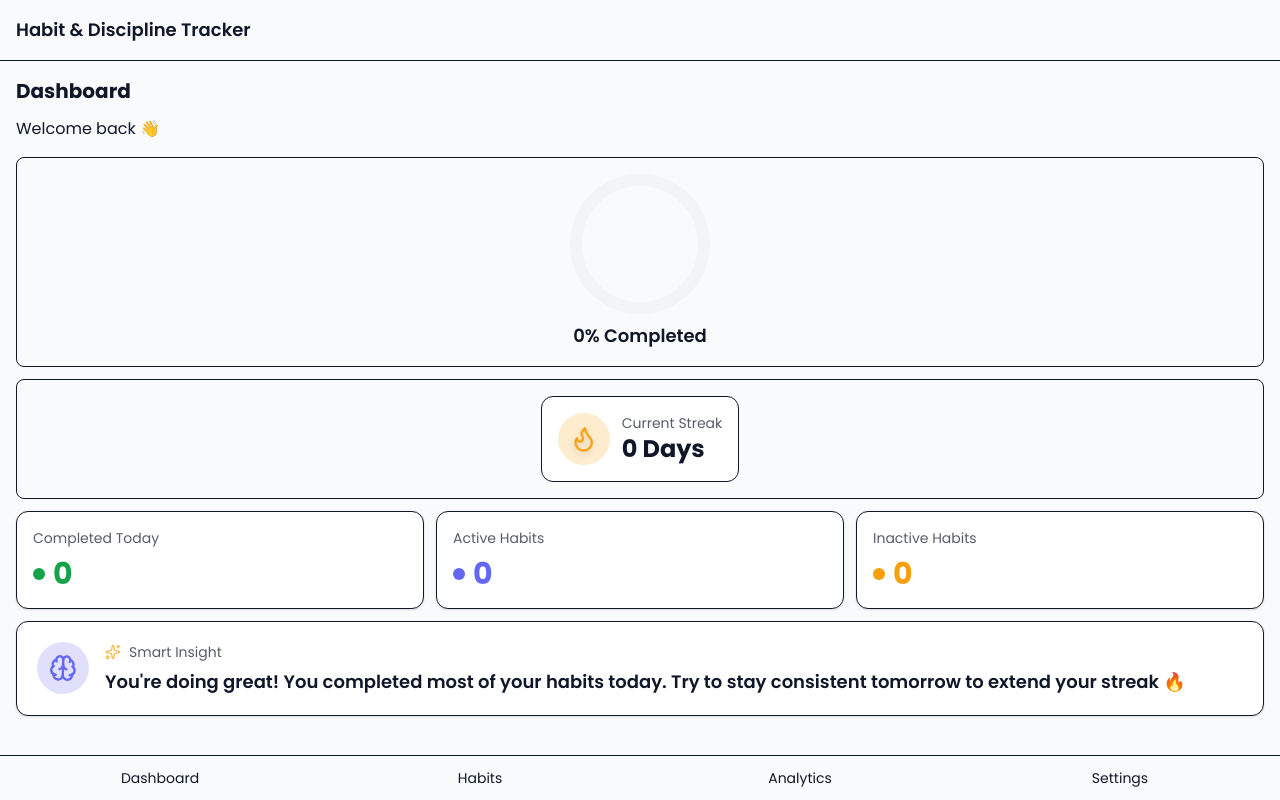
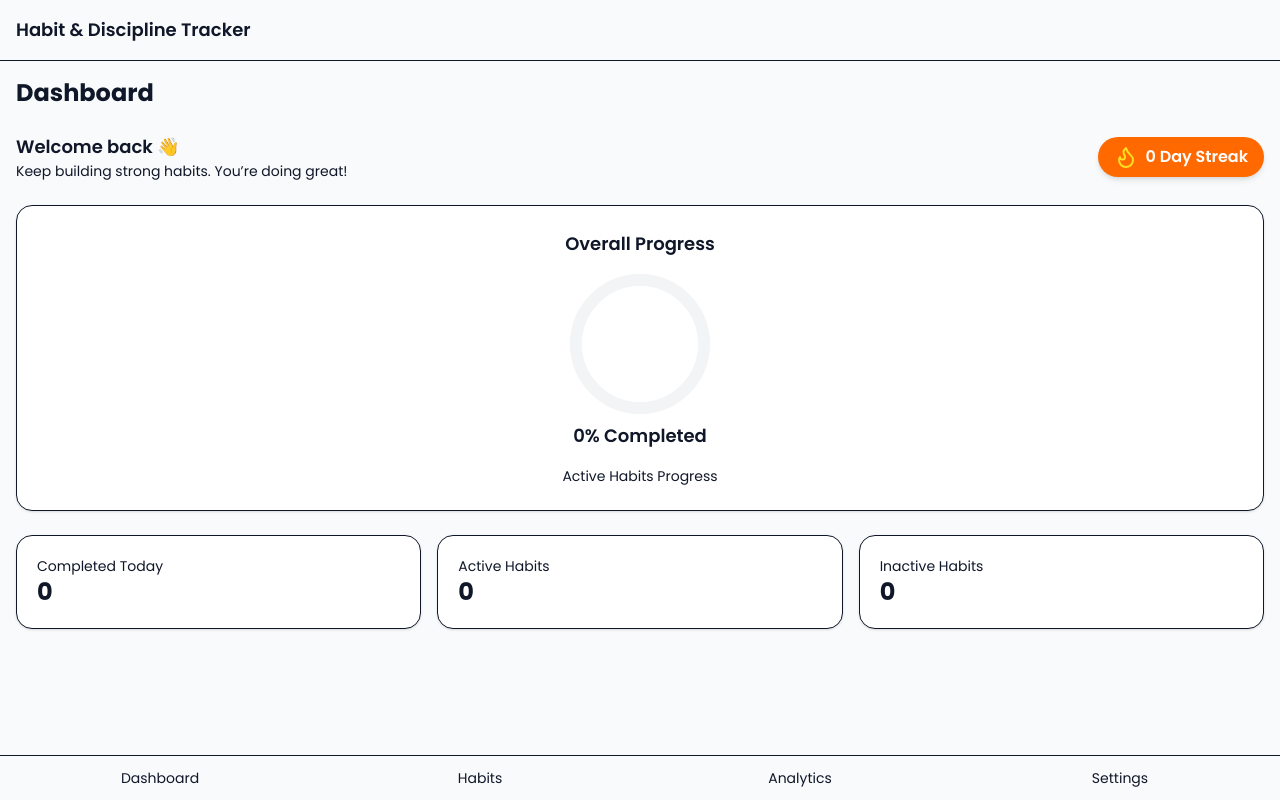
Before and after one commit to MohamedZaki599/Habit-Discipline-Tracker, a React (Vite) app: page / in a window 1280 px wide. Built offline with nearby package versions, Linux system fonts and the light colour scheme.

Commit message:
style(dashboard): polish dashboard UI layout, cards, streak badge and progress visuals

```diff
--- a/src/components/StatCard.tsx
+++ b/src/components/StatCard.tsx
@@ -1,40 +1,29 @@
+/* eslint-disable @typescript-eslint/no-explicit-any */
 import { motion } from "framer-motion"
 
-type StatCardProps = {
+type Props = {
 	label: string
 	value: number
-	color: "primary" | "success" | "warning"
+	icon?: any
 }
 
-export default function StatCard({ label, value, color }: StatCardProps) {
-	const colorMap: Record<typeof color, string> = {
-		primary: "var(--primary)",
-		success: "var(--success)",
-		warning: "var(--warning)",
-	}
-
+export default function StatCard({ label, value, icon: Icon }: Props) {
 	return (
 		<motion.div
-			initial={{ y: 15, opacity: 0 }}
-			animate={{ y: 0, opacity: 1 }}
-			transition={{ duration: 0.4 }}
-			className="rounded-xl border bg-[hsl(var(--card))] p-4 shadow-sm flex flex-col gap-2"
+			whileHover={{ scale: 1.02 }}
+			className="rounded-2xl border bg-[hsl(var(--card))]
+      shadow-sm p-5 flex items-center justify-between gap-4"
 		>
-			<span className="text-sm opacity-70">{label}</span>
+			<div>
+				<h4 className="text-sm text-muted-foreground">{label}</h4>
+				<p className="text-2xl font-bold">{value}</p>
+			</div>
 
-			<div className="flex items-center gap-2">
-				<span
-					className="inline-block w-3 h-3 rounded-full"
-					style={{ background: `hsl(${colorMap[color]})` }}
-				/>
-
-				<p
-					className="text-3xl font-bold"
-					style={{ color: `hsl(${colorMap[color]})` }}
-				>
-					{value}
-				</p>
-			</div>
+			{Icon && (
+				<div className="p-3 rounded-full bg-muted">
+					<Icon className="size-6" />
+				</div>
+			)}
 		</motion.div>
 	)
 }
--- a/src/components/StreakBadge.tsx
+++ b/src/components/StreakBadge.tsx
@@ -1,33 +1,13 @@
 import { Flame } from "lucide-react"
-import { motion } from "framer-motion"
 
-type StreakBadgeProps = {
-	streak: number
-}
-
-export default function StreakBadge({ streak }: StreakBadgeProps) {
+export default function StreakBadge({ streak }: { streak: number }) {
 	return (
-		<motion.div
-			initial={{ scale: 0.8, opacity: 0 }}
-			animate={{ scale: 1, opacity: 1 }}
-			transition={{ duration: 0.4, ease: "easeOut" }}
-			className="flex items-center gap-3 p-4 rounded-xl border bg-[hsl(var(--card))]"
+		<div
+			className="flex items-center gap-2 rounded-full px-4 py-2
+     bg-orange-500 text-white shadow-md"
 		>
-			<motion.div
-				animate={{ rotate: [0, -8, 8, 0] }}
-				transition={{ repeat: Infinity, duration: 2 }}
-				className="p-3 rounded-full bg-[hsl(var(--warning))]/20"
-			>
-				<Flame
-					size={28}
-					className="text-[hsl(var(--warning))] drop-shadow-md"
-				/>
-			</motion.div>
-
-			<div>
-				<p className="text-sm opacity-70">Current Streak</p>
-				<p className="text-2xl font-bold">{streak} Days</p>
-			</div>
-		</motion.div>
+			<Flame className="text-yellow-300" />
+			<span className="font-semibold">{streak} Day Streak</span>
+		</div>
 	)
 }
--- a/src/pages/Dashboard.tsx
+++ b/src/pages/Dashboard.tsx
@@ -1,63 +1,57 @@
 import ProgressRing from "@/components/ProgressRing"
+import StatCard from "@/components/StatCard"
 import StreakBadge from "@/components/StreakBadge"
-import StatCard from "@/components/StatCard"
-import InsightCard from "@/components/InsightCard"
 import { useHabits } from "@/context/HabitContext"
 
 export default function Dashboard() {
 	const { habits, logs, streaks } = useHabits()
 
 	const activeHabits = habits.filter((h) => h.isActive).length
+	const inactiveHabits = habits.filter((h) => !h.isActive).length
 	const totalHabits = habits.length
+
+	const today = new Date().toISOString().split("T")[0]
+	const completedToday = logs.filter((l) => l.date === today).length
 
 	const progress =
 		totalHabits === 0 ? 0 : Math.round((activeHabits / totalHabits) * 100)
 
-	const inactiveHabits = habits.filter((h) => !h.isActive).length
-
-	const today = new Date().toISOString().split("T")[0]
-
-	const completedToday = logs.filter((log) => log.date === today).length
-
 	const bestStreak =
 		streaks.length === 0 ? 0 : Math.max(...streaks.map((s) => s.currentStreak))
 
+	return (
+		<div className="space-y-6">
+			<h2 className="text-2xl font-bold">Dashboard</h2>
 
+			{/* Top Section */}
+			<div className="flex flex-wrap justify-between items-center gap-3">
+				<div>
+					<h3 className="text-lg font-semibold">Welcome back 👋</h3>
+					<p className="text-muted-foreground text-sm">
+						Keep building strong habits. You’re doing great!
+					</p>
+				</div>
 
-	return (
-		<div>
-			<h2 className="text-xl font-bold mb-3">Dashboard</h2>
-			<p>Welcome back 👋</p>
+				<StreakBadge streak={bestStreak} />
+			</div>
 
-			<div className="grid gap-3 mt-4">
-				<div className="p-4 border rounded-lg flex justify-center">
-					<ProgressRing progress={progress} />
-				</div>
-				<div className="p-4 border rounded-lg flex justify-center">
-					<StreakBadge streak={bestStreak} />
-				</div>
-				<div className="grid grid-cols-1 sm:grid-cols-3 gap-3">
-					<StatCard
-						label="Completed Today"
-						value={completedToday}
-						color="success"
-					/>
+			{/* Progress Section */}
+			<div
+				className="rounded-2xl border bg-[hsl(var(--card))]
+       shadow-sm p-6 flex flex-col items-center gap-4"
+			>
+				<h4 className="font-semibold text-lg">Overall Progress</h4>
 
-					<StatCard
-						label="Active Habits"
-						value={activeHabits}
-						color="primary"
-					/>
-					<StatCard
-						label="Inactive Habits"
-						value={inactiveHabits}
-						color="warning"
-					/>
-				</div>
-				<InsightCard
-					message="You're doing great! You completed most of your habits today.
-					Try to stay consistent tomorrow to extend your streak 🔥"
-				/>
+				<ProgressRing progress={progress} />
+
+				<p className="text-muted-foreground text-sm">Active Habits Progress</p>
+			</div>
+
+			{/* Stat Cards */}
+			<div className="grid grid-cols-1 sm:grid-cols-2 lg:grid-cols-3 gap-4">
+				<StatCard label="Completed Today" value={completedToday} />
+				<StatCard label="Active Habits" value={activeHabits} />
+				<StatCard label="Inactive Habits" value={inactiveHabits} />
 			</div>
 		</div>
 	)
```
